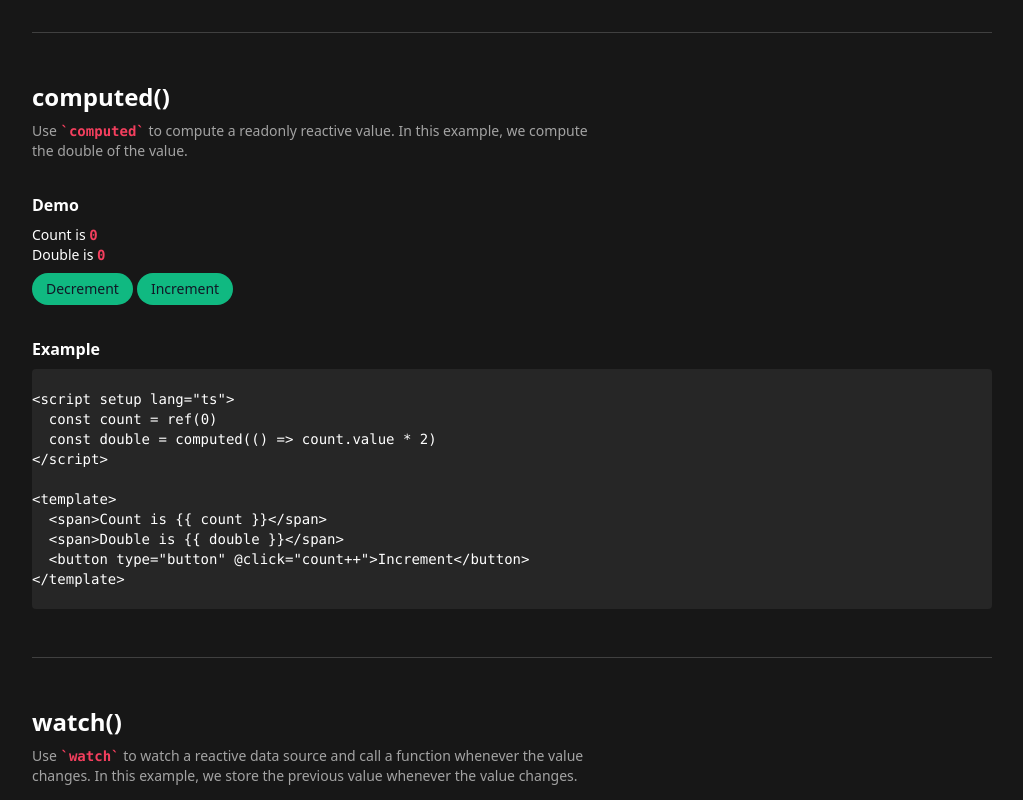
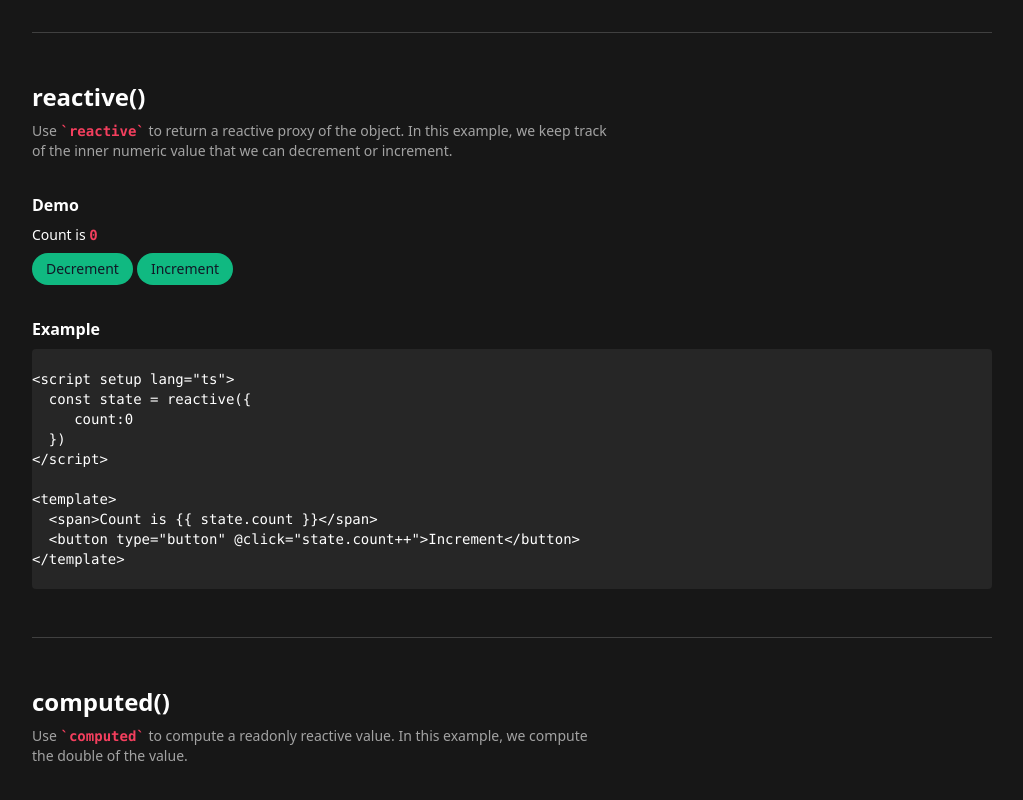
Before and after one commit to rbluethl/vue3-reactivity-breakdown, a Vue app: page / in a window 1280 px wide. Shown: the part 680-1480 px from the top of the page, without its empty margins (128-1151 px from the left). Built offline with nearby package versions, Linux system fonts and the light colour scheme; a small style sheet from the web is missing.

Commit message:
Add reactive description

```diff
--- /dev/null
+++ b/src/components/Reactive.vue
@@ -0,0 +1,50 @@
+<script setup lang="ts">
+import { reactive, ref } from 'vue'
+import Button from '@/components/Button.vue'
+import Code from '@/components/Code.vue'
+import CodeBlock from '@/components/CodeBlock.vue'
+import Example from '@/components/Example.vue'
+
+const state = reactive({
+  count: 0
+})
+
+const script = ref(`
+<script setup lang="ts">
+  const state = reactive({
+     count:0
+  })
+<\/script>`)
+
+const template = ref(`
+<template>
+  <span>Count is \{\{ state.count \}\}</span>
+  <button type="button" @click="state.count++">Increment</button>
+</template>`)
+</script>
+
+<template>
+  <Example>
+    <template #title>reactive()</template>
+    <template #subtitle
+      >Use <Code>`reactive`</Code> to return a reactive proxy of the object. In
+      this example, we keep track of the inner numeric value that we can
+      decrement or increment.</template
+    >
+    <template #demo>
+      <p class="text-sm font-medium">
+        <span
+          >Count is <Code>{{ state.count }}</Code></span
+        >
+      </p>
+
+      <div class="flex items-center space-x-1">
+        <Button class="mt-2" @click="state.count--">Decrement</Button>
+        <Button class="mt-2" @click="state.count++">Increment</Button>
+      </div>
+    </template>
+    <template #code>
+      <CodeBlock :script="script" :template="template" />
+    </template>
+  </Example>
+</template>
--- a/src/views/RootView.vue
+++ b/src/views/RootView.vue
@@ -5,24 +5,29 @@ import Ref from '@/components/Ref.vue'
 import Computed from '@/components/Computed.vue'
 import Watch from '@/components/Watch.vue'
 import WatchEffect from '@/components/WatchEffect.vue'
+import Reactive from '../components/Reactive.vue'
 </script>
 
 <template>
   <main class="mx-auto h-full w-full max-w-5xl px-4 py-8 md:px-8 md:py-16">
-    <Header></Header>
+    <Header />
 
-    <Ref></Ref>
+    <Ref />
 
-    <Divider></Divider>
+    <Divider />
 
-    <Computed></Computed>
+    <Reactive />
 
-    <Divider></Divider>
+    <Divider />
 
-    <Watch></Watch>
+    <Computed />
 
-    <Divider></Divider>
+    <Divider />
 
-    <WatchEffect></WatchEffect>
+    <Watch />
+
+    <Divider />
+
+    <WatchEffect />
   </main>
 </template>
```
Also changed, not shown: .eslintrc.cjs.
